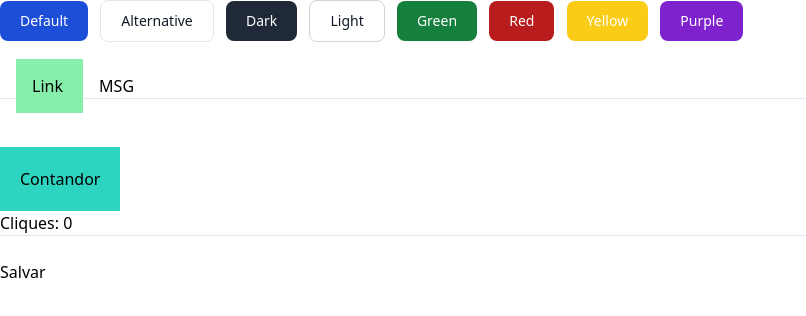
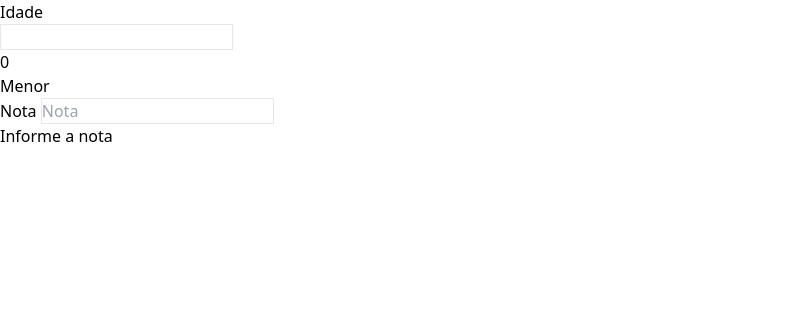
Before and after one commit to JotaPrimo/VueJS, a website: page src/index.html in a window 1280 px wide. Shown: the whole page, without its empty margins (0-806 px from the left). Drawn offline with Linux system fonts and the light colour scheme.

Commit message:
268. Diretiva V-If - Renderização condicional de elementos HTML

```diff
--- a/src/index.html
+++ b/src/index.html
@@ -48,61 +48,52 @@
 
 <body>
 
-    <button type="button" class="btn-default">Default</button>
-    <button type="button" class="btn-alternative">Alternative</button>
-    <button type="button" class="btn-dark">Dark</button>
-    <button type="button" class="btn-light">Light</button>
-    <button type="button" class="btn-green">Green</button>
-    <button type="button" class="btn-red">Red</button>
-    <button type="button" class="btn-yellow">Yellow</button>
-    <button type="button" class="btn-purple">Purple</button>
-
-    <br>
-    <br>
     <!-- sintaxe suggar de v-on: use @ -->
     <!-- pegando dados do evento, usar $event-->
     <div id="app">
-        <a class="bg-green-300 p-4 m-4" href="https://github.com/" target="_"
-            @click.prevent="previnirComportamentopadrao($event)">
-            Link
-        </a>
-        MSG {{ msg }}
-        <hr />
-        <br />
-        <br />
-        <button @click.once="countCliques()" class="bg-teal-400 p-5">
-            Contandor
-        </button>
-        <p>Cliques: {{ cliques }}</p>
 
-        <hr />
-        <br />
-        <form @submit.prevent.once="prevenirUmaVez()" method="get">
-            <button type="submit">Salvar</button>
-        </form>
+
+        <!-- aprendendeo v-if else-->
+        <label for="idade">Idade</label>
+        <input @blur="setIdade()" type="number" id="inputIdade"
+            class="bg-gray-50 border border-gray-300 text-gray-900 text-sm rounded-lg focus: ring-blue-500 focus:border-blue-500 block w-full p-2.5 dark:bg-gray-700 dark:border-gray-600 dark:placeholder-gray-400 dark:text-white dark:focus:ring-blue-500 dark:focus:border-blue-500">
+        {{ idade }}
+
+        <p v-if="idade > 18">Maior</p>
+        <p v-else>Menor</p>
+
+        <label for="Nota">Nota</label>
+        <input
+            class="border bg-slate-100"
+            placeholder="Nota"
+             @blur="setNota()"
+             type="text"
+             id="inputNota">
+
+        <p v-if="nota == '' ">Informe a nota</p>
+        <p v-else-if="nota >= 7 && nota <= 10">Aprovado</p>
+        <p v-else-if="nota >= 0 && nota <= 7">Reprovado</p>
+        <p v-else="">Nota invalida</p>
+
+
     </div>
 
     <script>
         let options = {
             el: "#app",
             data: {
-                msg: "",
-                cliques: 0,
-                formulario: ''
+                idade: 0,
+                nota: 0,
             },
 
             methods: {
-                previnirComportamentopadrao(e) {
-                    e.preventDefault();
-                    this.msg = "Comportamento padrao ativado";
+                setIdade() {
+                    this.idade = inputIdade.value
+                    console.log(inputIdade.value);
                 },
-
-                countCliques() {
-                    this.cliques++;
-                },
-
-                prevenirUmaVez() {
-                    this.formulario = 'Previnindo default'
+                setNota() {
+                    console.log(inputNota.value)
+                    this.nota = inputNota.value;
                 }
             },
         };
```
Also changed, not shown: src/css/input.css (+9 -9 lines), dist/output.css.
